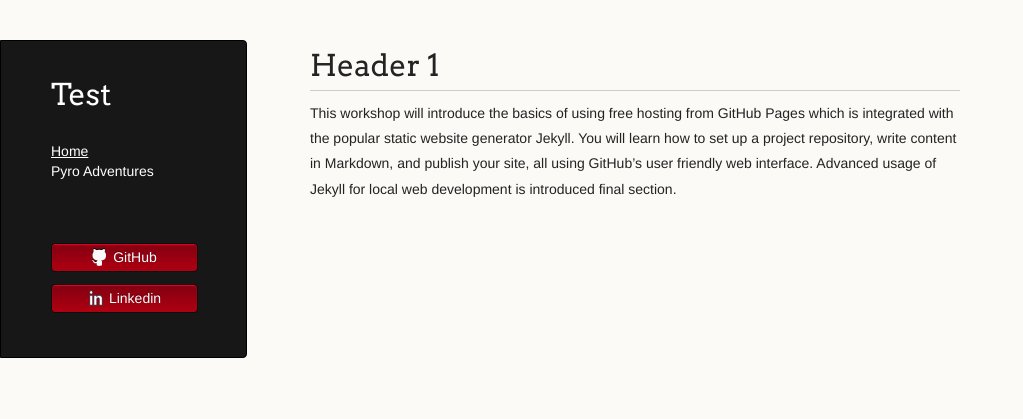
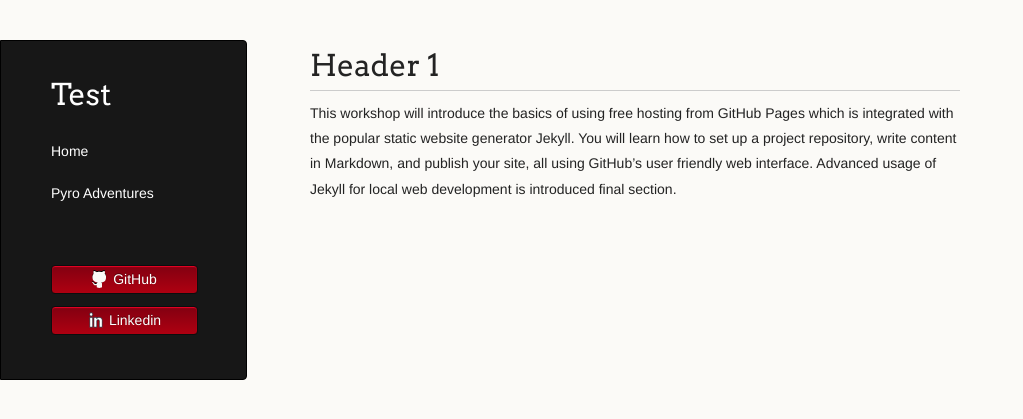
Before and after one commit to LemonPy29/LemonPy29.github.io, a Jekyll site: the page built from index.md, in a window 1280 px wide. Shown: the top 419 px of the page, without its empty margins (0-1023 px from the left). Built offline with Jekyll 4.4.1, drawn with Linux system fonts in a browser that asks for light colours; the repository's description, which GitHub fills in, is left out; our own code applies the rules of GitHub Pages for plain Markdown files.

Commit message:
Update header.html

```diff
--- a/_includes/header.html
+++ b/_includes/header.html
@@ -1,7 +1,7 @@
 <header>
   <h1 class="header">{{ site.title | default: site.github.repository_name }}</h1>
   <p class="header">{{ site.description | default: site.github.project_tagline }}</p>
-  <a class="header" href="{{ '/' | absolute_url }}">Home</a>
+  <p><a href="{{ index.html }}">Home</a></p>
 
   <nav class="site-nav">
     <div class="trigger">
```
